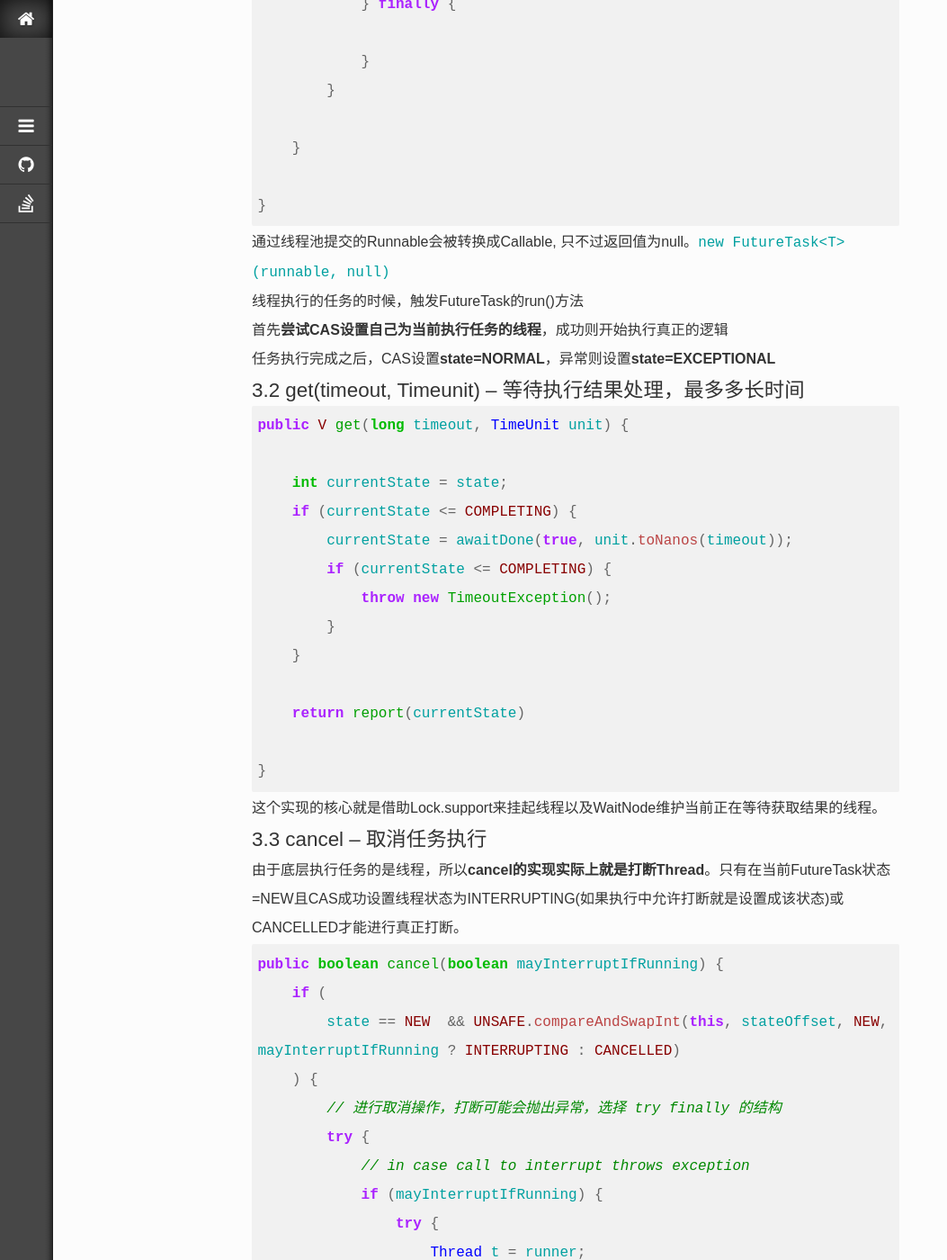
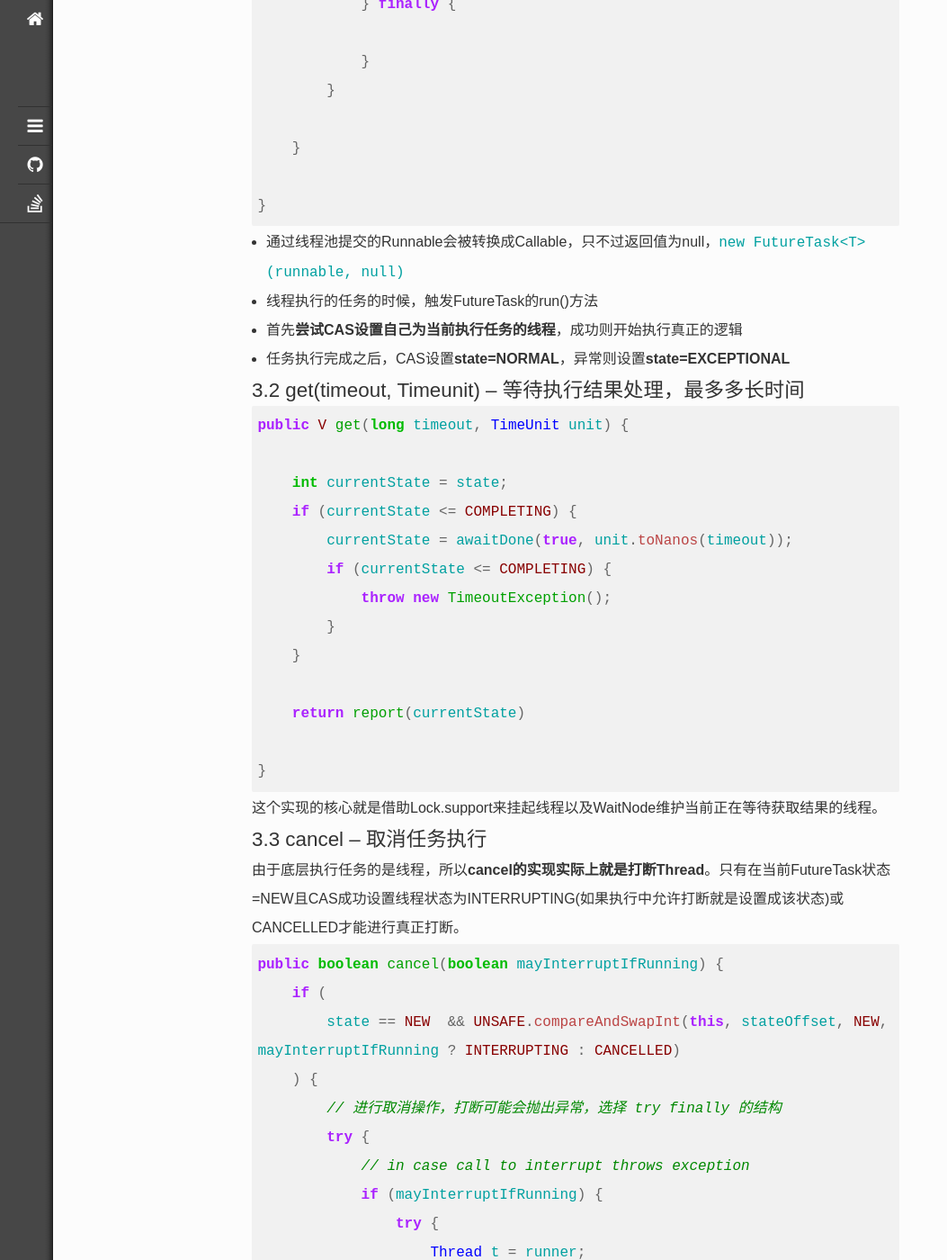
Before and after one commit to jacoffee/jacoffee.github.io, a Jekyll site: the page built from _posts/2021-05-31-java-concurrency-future.md, in a window 1280 px wide and 1400 px high, scrolled down 5195 px. Shown: the whole window at 90% size, without its empty margins (0-1053 px from the left). Built offline with Jekyll 4.4.1, drawn with Linux system fonts in a browser that asks for light colours; nearby versions of some CDN libraries; library files that are not in the unit come from our copies.

Commit message:
fix: change style

````diff
--- a/_posts/2021-05-31-java-concurrency-future.md
+++ b/_posts/2021-05-31-java-concurrency-future.md
@@ -168,7 +168,7 @@ public void run() {
 ```
 
 
-+ 通过线程池提交的Runnable会被转换成Callable, 只不过返回值为null。`new FutureTask<T>(runnable, null)`
++ 通过线程池提交的Runnable会被转换成Callable，只不过返回值为null，`new FutureTask<T>(runnable, null)`
 + 线程执行的任务的时候，触发FutureTask的run()方法
 + 首先**尝试CAS设置自己为当前执行任务的线程**，成功则开始执行真正的逻辑
 + 任务执行完成之后，CAS设置**state=NORMAL**，异常则设置**state=EXCEPTIONAL**
--- a/static/css/style.css
+++ b/static/css/style.css
@@ -119,9 +119,11 @@ address, caption, cite, code, den, em, th, var {
     font-style: normal;
     font-weight: 500;
 }
+
 ul ol,
 ul li {
-    list-style: none;
+    list-style: disc;
+    margin-left: 1em;
 }
 
 ul.item li {
@@ -666,6 +668,10 @@ h1, h2, h3, h4, h5, h6 {
 .lotus-post h3 {
   /* margin-left: 20px; */
 }
+
+.lotus-post ul li {
+    list-style-type: disc;
+}
 .lotus-post .lotus-post-end {
     height: 21px;
     text-align: center;
````
